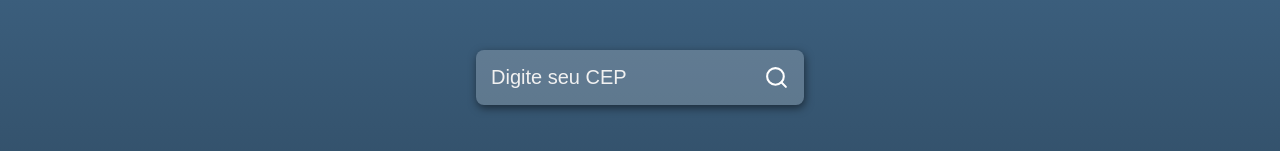
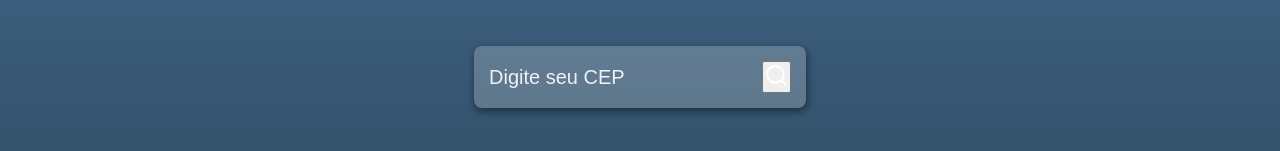
Before and after one commit to devMahaw/buscador_de_cep, a React (Create React App) app: page / in a window 1280 px wide. Shown: the part 369-520 px from the top of the page. Built offline with nearby package versions, Linux system fonts and the light colour scheme.

Commit message:
refactor: code change

```diff
--- a/src/styles.css
+++ b/src/styles.css
@@ -46,16 +46,6 @@
     color: #F1F1F1;
 }
 
-.buttonSearch {
-    background-color: transparent;
-    border: 0;
-    display: flex;
-    justify-content: center;
-    align-items: center;
-    cursor: pointer;
-    transition: transform 0.5s;
-}
-
 .buttonSearch:hover {
     transform: scale(1.2);
 }
```
